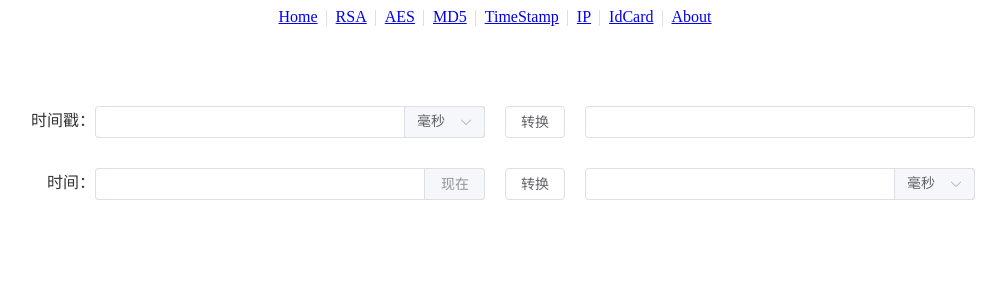
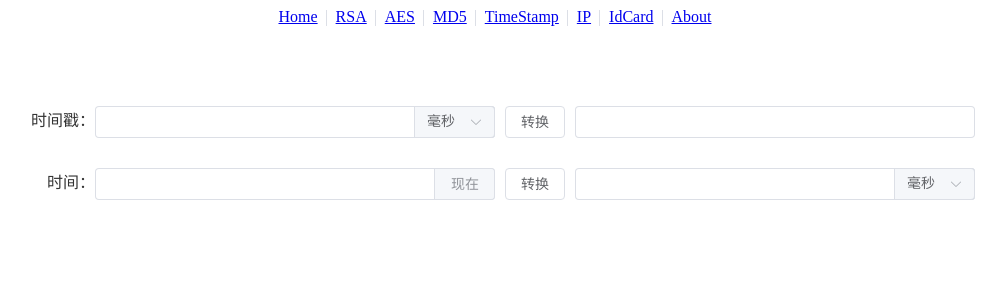
Before and after one commit to xuxiaowei-tools/xuxiaowei-tools, a Vue app: page /timestamp in a window 1280 px wide. Shown: the top 300 px of the page, without its empty margins (145-1151 px from the left). Built offline with nearby package versions, Linux system fonts and the light colour scheme.

Commit message:
fix: 时间戳转时间样式调整

```diff
--- a/src/views/timestamp/index.vue
+++ b/src/views/timestamp/index.vue
@@ -1,5 +1,5 @@
 <template>
-  <div class="w-960px ma px-30px py-30px mt-50px">
+  <div class="ma max-w-960px px-30px py-30px mt-50px">
     <!-- 时间戳转时间 -->
     <div class="flex justify-center lh-30px color-#333">
       <div class="w-80px block text-right"><span>时间戳：</span></div>
@@ -11,7 +11,7 @@
           </el-select>
         </template>
       </el-input>
-      <el-button @click="changeStr" class="mx-20px">转换</el-button>
+      <el-button @click="changeStr" class="mx-10px">转换</el-button>
       <el-input v-model="outPutValue" class="flex-1"></el-input>
     </div>
 
@@ -23,7 +23,7 @@
           <el-button @click="getNow">现在</el-button>
         </template>
       </el-input>
-      <el-button @click="changeStamp" class="mx-20px">转换</el-button>
+      <el-button @click="changeStamp" class="mx-10px">转换</el-button>
       <el-input v-model="outPutStamp" class="flex-1">
         <template #append>
           <el-select v-model="stampTypeValue" placeholder="Select" style="width: 80px">
```
